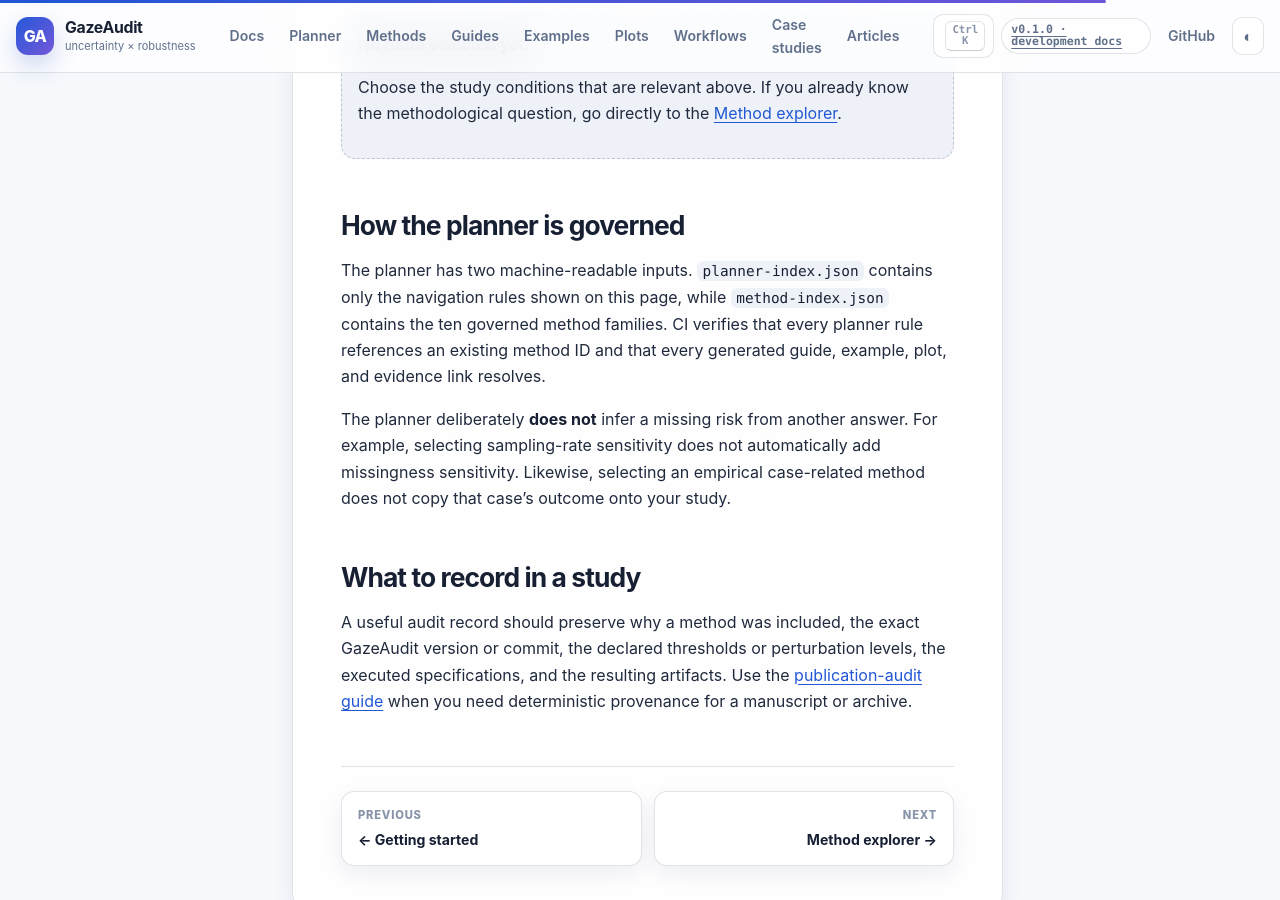
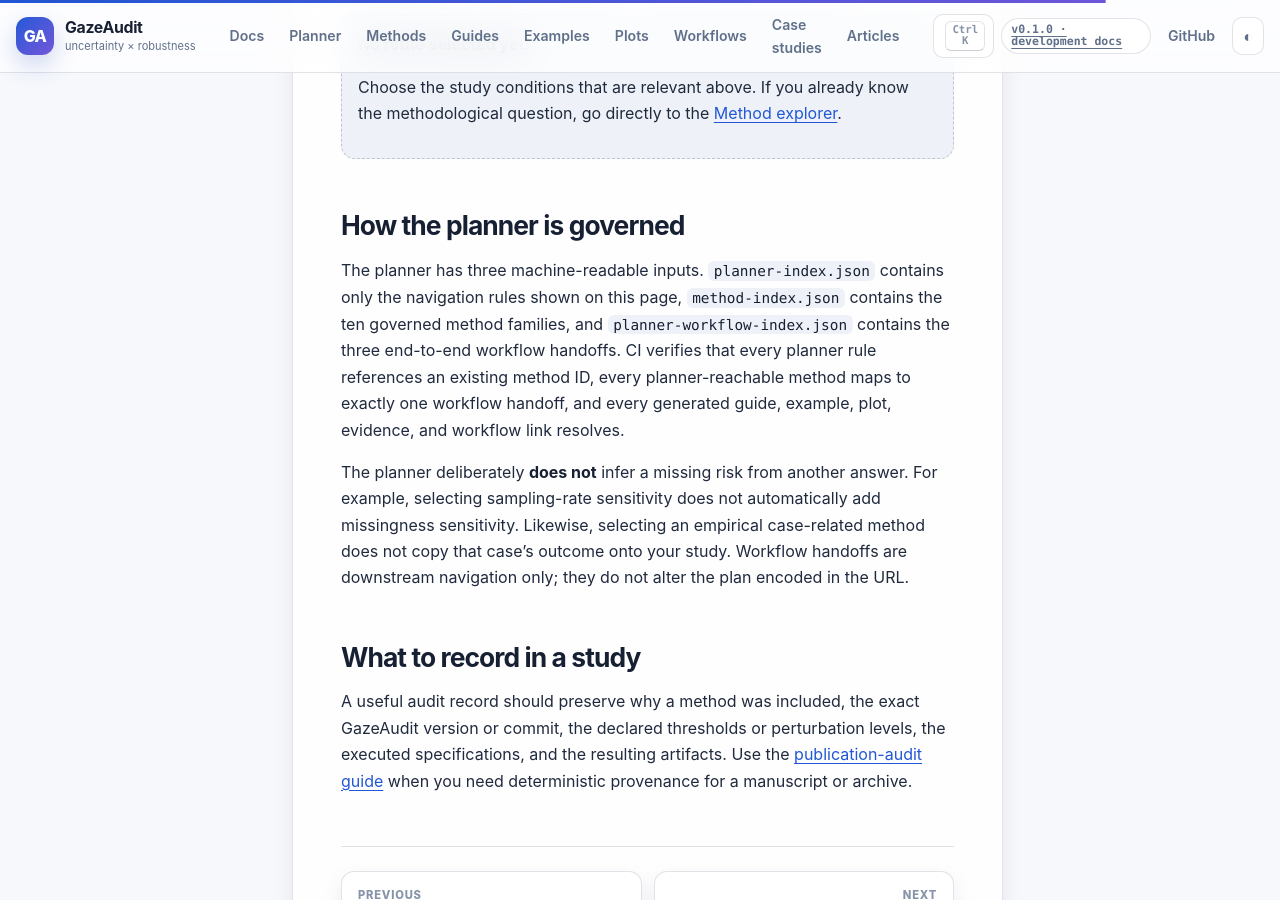
Before and after one commit to stefanosbalaskas/GazeAudit, a Jekyll site: the page built from docs/planner/index.md, in a window 1280 px wide and 900 px high, scrolled down 1972 px. Built offline with Jekyll 4.4.1, drawn with Linux system fonts in a browser that asks for light colours; some of the changed text lies outside the part shown.

Commit message:
docs: add governed workflow handoff to planner

```diff
--- a/docs/planner/index.md
+++ b/docs/planner/index.md
@@ -15,7 +15,7 @@
 Every recommendation comes from a visible planner rule and points to a method family already governed by the Method explorer. Selecting an item means “this issue is relevant to my audit,” not “GazeAudit has diagnosed a problem.”
 </div>
 
-<div class="audit-planner" data-audit-planner data-planner-index="{{ '/assets/planner-index.json' | relative_url }}" data-method-index="{{ '/assets/method-index.json' | relative_url }}">
+<div class="audit-planner" data-audit-planner data-planner-index="{{ '/assets/planner-index.json' | relative_url }}" data-method-index="{{ '/assets/method-index.json' | relative_url }}" data-workflow-index="{{ '/assets/planner-workflow-index.json' | relative_url }}">
   <section class="planner-intro-card">
     <div>
       <span class="planner-kicker">Build your route</span>
@@ -59,6 +59,17 @@
     <div class="planner-route" data-planner-route></div>
   </section>
 
+  <section class="planner-workflows" data-planner-workflows hidden aria-live="polite">
+    <div class="planner-results-head">
+      <div>
+        <span class="planner-kicker">Workflow handoff</span>
+        <h2>Continue from methods into an end-to-end workflow</h2>
+      </div>
+      <p>These handoffs are governed navigation links. They do not add methods, infer risks, or change your selected plan.</p>
+    </div>
+    <div class="planner-workflow-grid" data-planner-workflow-list></div>
+  </section>
+
   <div class="planner-empty" data-planner-empty>
     <strong>No route selected yet.</strong>
     <p>Choose the study conditions that are relevant above. If you already know the methodological question, go directly to the <a href="{{ '/docs/methods/' | relative_url }}">Method explorer</a>.</p>
@@ -67,9 +78,9 @@
 
 ## How the planner is governed
 
-The planner has two machine-readable inputs. `planner-index.json` contains only the navigation rules shown on this page, while `method-index.json` contains the ten governed method families. CI verifies that every planner rule references an existing method ID and that every generated guide, example, plot, and evidence link resolves.
+The planner has three machine-readable inputs. `planner-index.json` contains only the navigation rules shown on this page, `method-index.json` contains the ten governed method families, and `planner-workflow-index.json` contains the three end-to-end workflow handoffs. CI verifies that every planner rule references an existing method ID, every planner-reachable method maps to exactly one workflow handoff, and every generated guide, example, plot, evidence, and workflow link resolves.
 
-The planner deliberately **does not** infer a missing risk from another answer. For example, selecting sampling-rate sensitivity does not automatically add missingness sensitivity. Likewise, selecting an empirical case-related method does not copy that case's outcome onto your study.
+The planner deliberately **does not** infer a missing risk from another answer. For example, selecting sampling-rate sensitivity does not automatically add missingness sensitivity. Likewise, selecting an empirical case-related method does not copy that case's outcome onto your study. Workflow handoffs are downstream navigation only; they do not alter the plan encoded in the URL.
 
 ## What to record in a study
 
```
